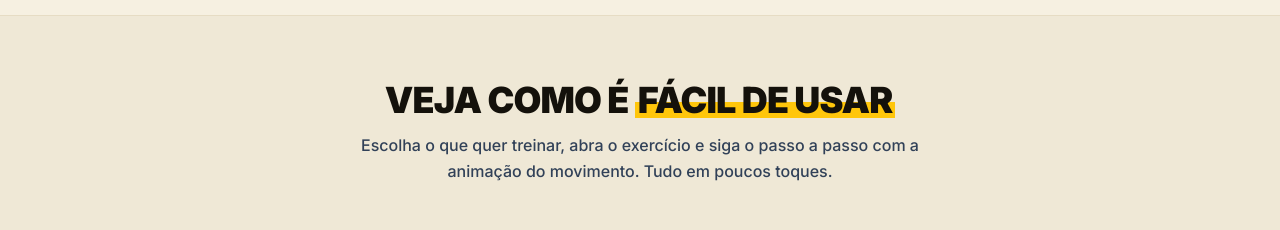
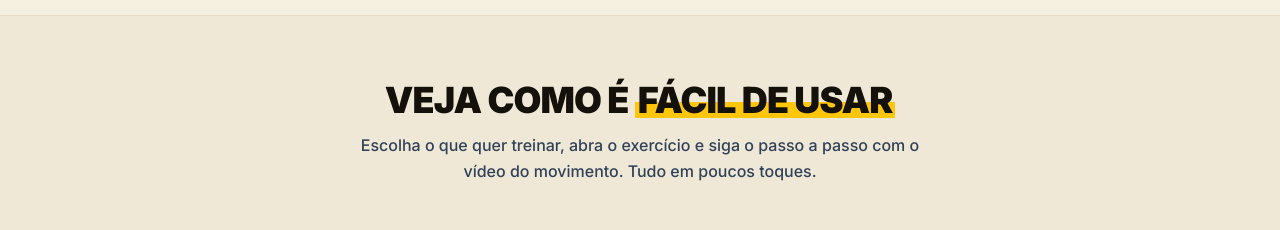
Before and after one commit to jefersonbrendo/LPalunos, a React (Vite) app: page / in a window 1280 px wide. Shown: the part 1040-1270 px from the top of the page. Built offline with nearby package versions, Linux system fonts and the light colour scheme.

Commit message:
Carrossel do app: muda 'animação do movimento' para 'vídeo do movimento'

```diff
--- a/src/components/AppPreviewCarousel.tsx
+++ b/src/components/AppPreviewCarousel.tsx
@@ -46,7 +46,7 @@ export const AppPreviewCarousel: React.FC = () => {
 
         {/* Text */}
         <p className="mt-3 text-sm sm:text-base text-slate-700 max-w-xl mx-auto leading-relaxed font-medium">
-          Escolha o que quer treinar, abra o exercício e siga o passo a passo com a animação do movimento. Tudo em poucos toques.
+          Escolha o que quer treinar, abra o exercício e siga o passo a passo com o vídeo do movimento. Tudo em poucos toques.
         </p>
       </div>
 
```
